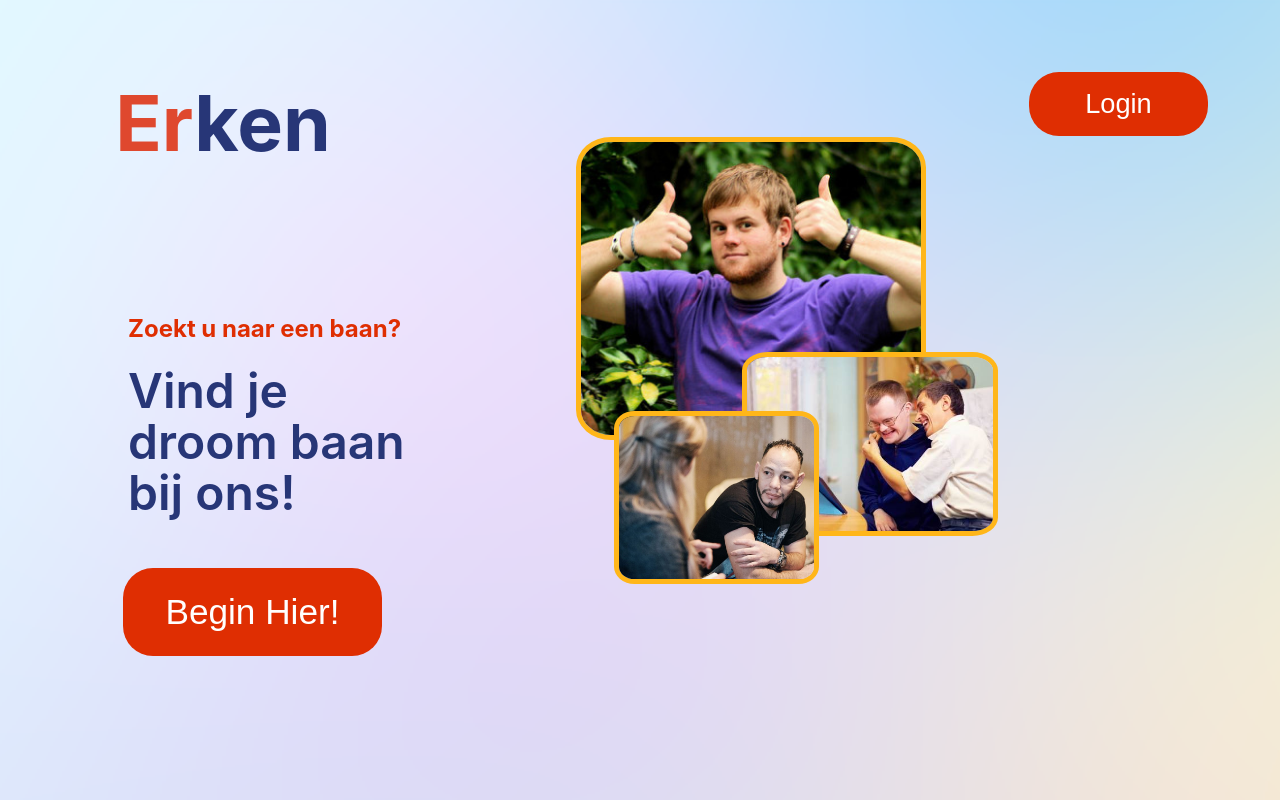
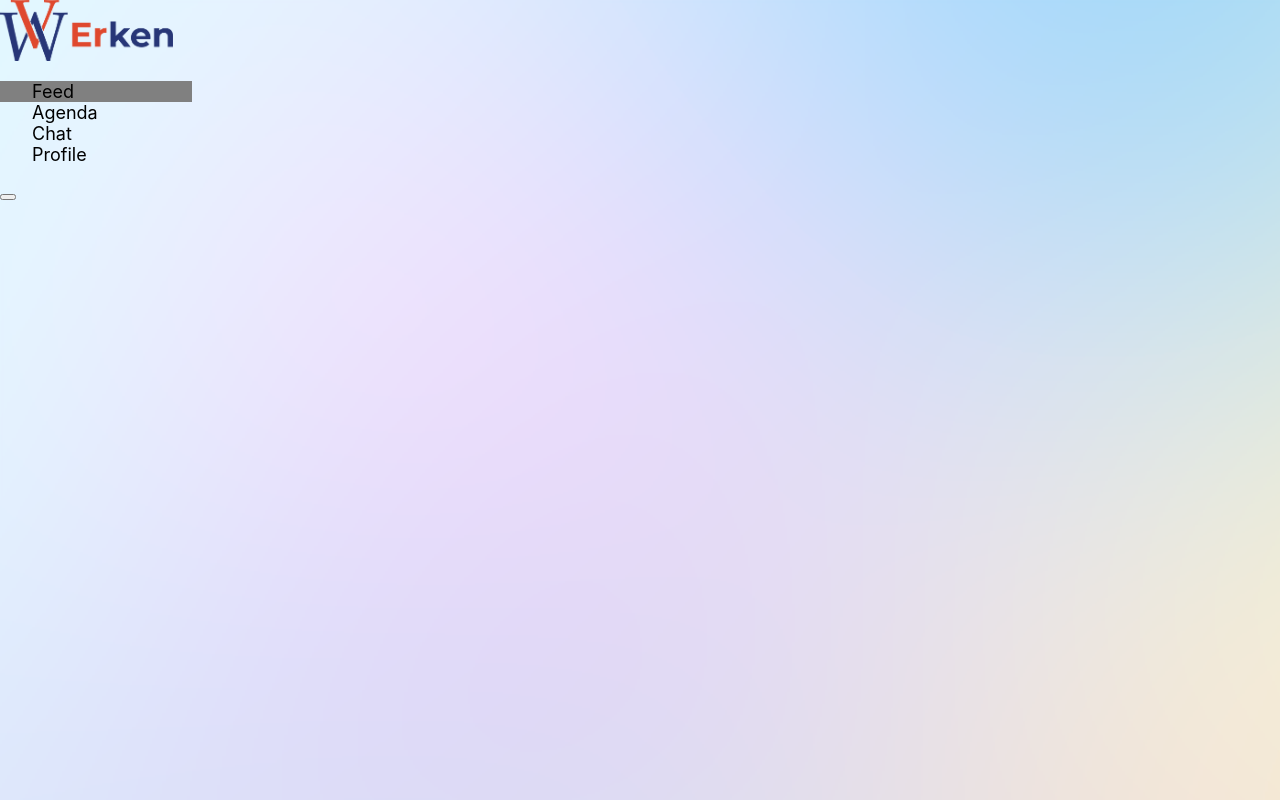
Before and after one commit to ryodc/Erken, a React (Create React App) app in the folder client/: page / in a window 1280 px wide. Built offline with nearby package versions, Linux system fonts and the light colour scheme.

Commit message:
navbar
navbar

```diff
--- a/client/package.json
+++ b/client/package.json
@@ -6,8 +6,11 @@
     "@testing-library/jest-dom": "^5.16.4",
     "@testing-library/react": "^13.1.1",
     "@testing-library/user-event": "^13.5.0",
+    "@types/react-router-dom": "^5.3.3",
     "react": "^18.0.0",
     "react-dom": "^18.0.0",
+    "react-router": "^6.3.0",
+    "react-router-dom": "^5.3.0",
     "react-scripts": "5.0.1",
     "web-vitals": "^2.1.4"
   },
--- a/client/src/App.js
+++ b/client/src/App.js
@@ -1,14 +1,16 @@
 import "./App.css";
-import Landingpage from "./Components/Default/landingpage.js";
+import Landingpage from "./components/Default/landingpage.js";
+import Sidebar from "./components/Default/sidebar.js";
+import Navigation from "./components/Navbar/navbar";
 // import React from "react";
 /*
 import Feed from "./Feed/feed";
 */
-import Profile from "./Components/Profile/profile.js";
+//import Profile from "./components/Profile/profile.js";
 
 
 const App = () => {
-  return <Landingpage />;
+  return <Navigation />;
 };
 
 export default App;
--- a/client/src/Components/Default/sidebar.css
+++ b/client/src/Components/Default/sidebar.css
@@ -1,7 +1,7 @@
 .Sidebar {
     height: 100%;
     width: 15%;
-    background-color: #2c367f;
+    background-color: transparent;
     margin: 0;
     padding: 0;
     justify-content: center;
@@ -46,7 +46,7 @@
   }
 
   .SidebarList #active {
-    background-color: #242c72;
+    background-color: grey;
   }
 
   .Logo {
@@ -54,7 +54,7 @@
     max-width: 90%;
     max-height: 90%;
     margin: 5px;
-    background-color: #2c367f;
+    background-color: transparent;
     margin: 0;
     padding: 0;
     justify-content: center;
@@ -71,7 +71,7 @@
 
   .nav-text a {
     text-decoration: none;
-    color: #f5f5f5;
+    color: black;
     font-size: 18px;
     width: 100%;
     height: 100%;
@@ -82,7 +82,7 @@
 
   .nav-text :hover {
     cursor: pointer;
-    background-color: #242c72;
+    background-color: grey;
   }
 
   span {
--- a/client/src/Components/Default/sidebar.js
+++ b/client/src/Components/Default/sidebar.js
@@ -1,26 +1,44 @@
 import React from "react";
-import "./sidebar.css";
+import "../Default/sidebar.css";
+import { SidebarData } from "../Default/sidebardata";
+import { Link } from "react-router-dom";
+import logo from "../Images/ErkenLogoScalable.png";
+import { BrowserRouter } from "react-router-dom";
 
-const Sidebar = () => {
-    return (
-        <div className="sidebar">
-        <div className="sidebarHead">
-            <h1>Sidebar</h1>
+function Sidebar() {
+
+  return (
+    <BrowserRouter>
+      <div>
+        <div className="Sidebar">
+          <div className="Header">
+            <img src={logo} alt="Logo" className="Logo" />
+          </div>
+          <ul className="SidebarList">
+            {SidebarData.map((val, key) => {
+              return (
+                <li
+                  key={key}
+                  className={val.cName}
+                  id={window.location.pathname === val.path ? "active" : ""}
+                  onClick={() => {
+                    window.location.pathname = val.path;
+                  }}
+                >
+                  <Link to={val.path}>
+                    <div id="icon">{val.icon}</div>
+                    <span>{val.title}</span>
+                  </Link>
+                </li>
+              );
+            })}
+          </ul>
+          <button className="Button2">
+          </button>
         </div>
-        <div className="sidebarBody">
-            <div className="sidebarBodyItem">
-            <h2>Feed</h2>
-            </div>
-            <div className="sidebarBodyItem">
-            <h2>Agenda</h2>
-            </div>
-            <div className="sidebarBodyItem">
-            <h2>Chat</h2>
-            </div>
-            <div className="sidebarBodyItem">
-            <h2>Profile</h2>
-            </div>
-        </div>
-        </div>
-    );
+      </div>
+    </BrowserRouter>
+  );
 }
+
+export default Sidebar;
--- a/client/src/Components/Navbar/navbar.js
+++ b/client/src/Components/Navbar/navbar.js
@@ -0,0 +1,29 @@
+import React from "react";
+import { BrowserRouter as Router, Switch, Route } from "react-router-dom";
+
+import Sidebar from "../Default/sidebar";
+
+import Feed from "../Feed/feed";
+import Vacature from "../Vacature/vacature";
+import Chat from "../Chat/chat";
+import Profile from "../Profile/profile";
+
+
+function Navigation() {
+
+  return (
+    <div className="navigation">
+      <Router>
+        <Sidebar />
+        <Switch>
+          <Route path="/Feed" exact component={Feed} />
+          <Route path="/Vacature" exact component={Vacature} />
+          <Route path="/Chat" component={Chat} />
+          <Route path="/Profile" component={Profile} />
+        </Switch>
+      </Router>
+    </div>
+  );
+}
+
+export default Navigation;
--- /dev/null
+++ b/client/src/components/Default/sidebardata.js
@@ -0,0 +1,31 @@
+import React from 'react'
+
+
+
+export const SidebarData = [
+  {
+    title: "Feed",
+    // icon: <HomeIcon />,
+    path: "/",
+    cName: 'nav-text'
+  },
+  {
+    title: "Agenda",
+    // icon: <EventIcon />,
+    path: "/Agenda",
+    cName: 'nav-text'
+  },
+  {
+    title: "Chat",
+    // icon: <ChatBubbleIcon />,
+    path: "/Chat",
+    cName: 'nav-text'
+  },
+  {
+    title: "Profile",
+    // icon: <AccountCircleIcon />,
+    path: "/Profile",
+    cName: 'nav-text'
+  }
+
+];
```
Also changed, not shown: 1 other file (tests, documents, lock files or other folders).
